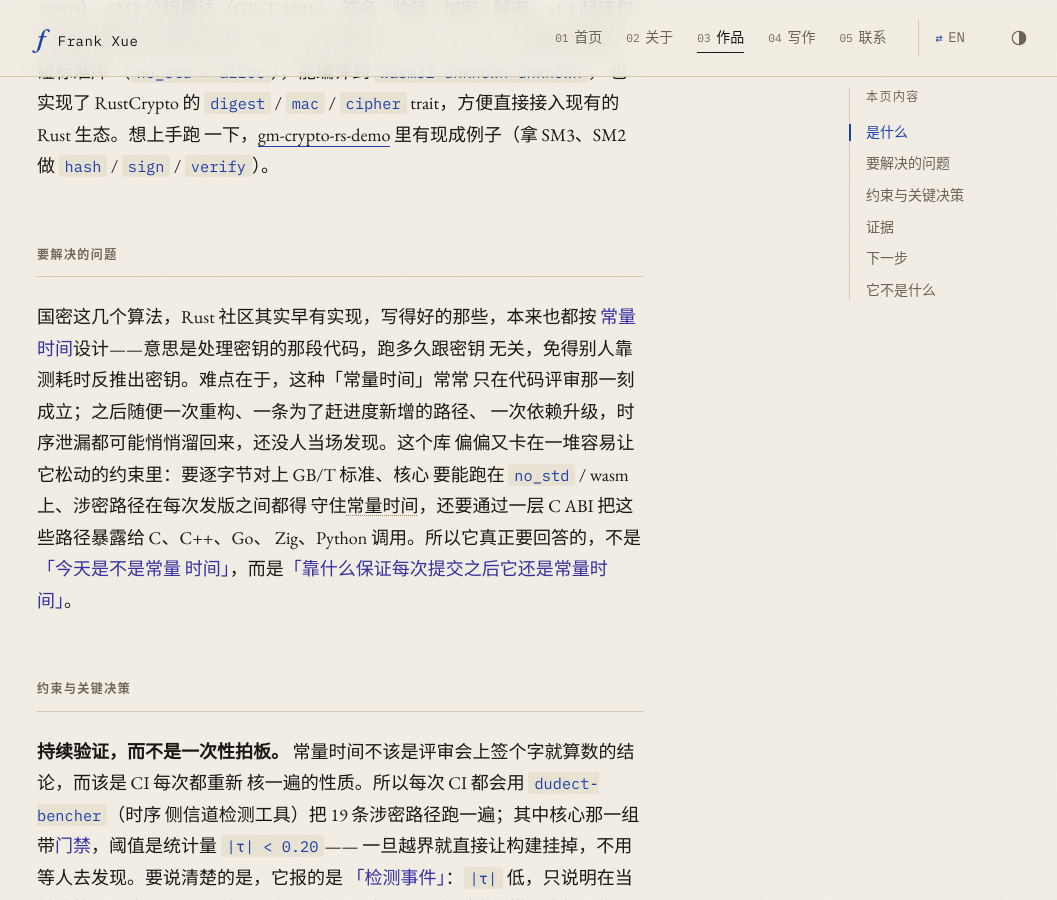
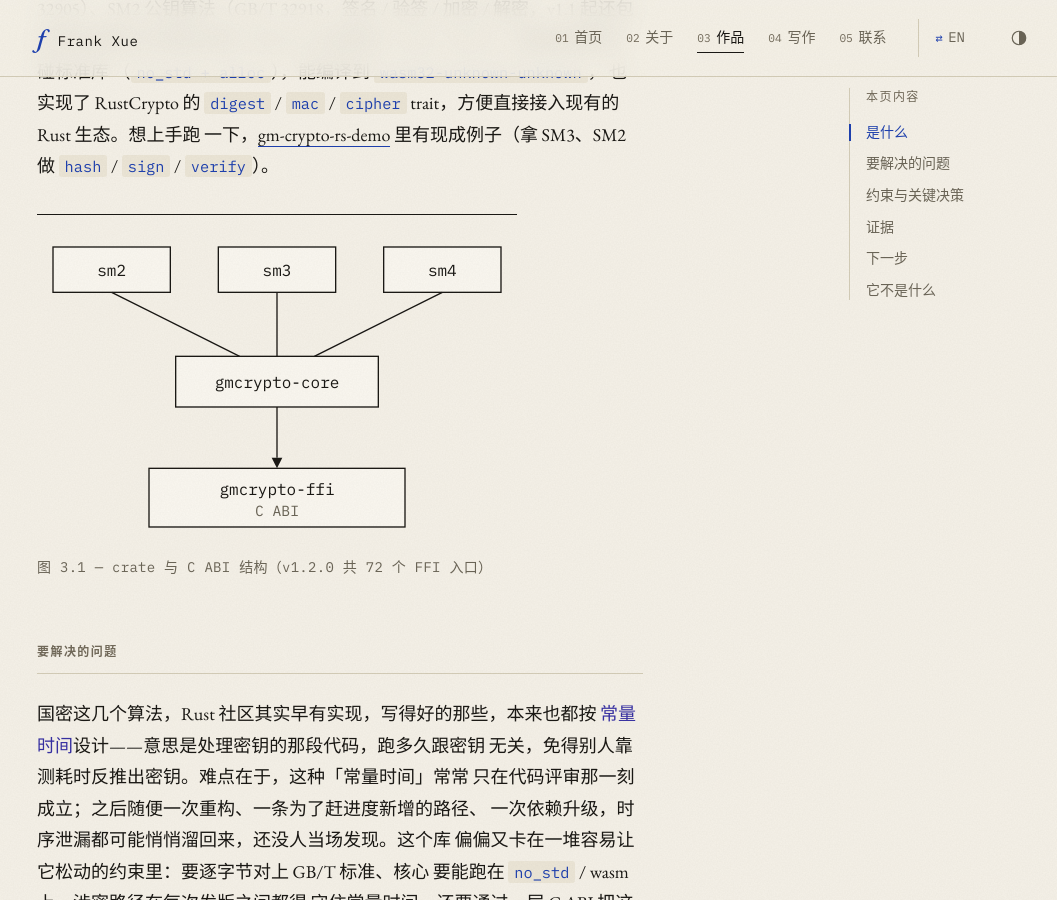
Before and after one commit to frankxue831/frankxue831.github.io, a Jekyll site: the page built from zh/projects/gm-crypto-rs.html, in a window 1280 px wide and 900 px high, scrolled down 1027 px. Shown: the whole window, without its empty margins (101-1158 px from the left). Built offline with Jekyll 4.4.1, drawn with Linux system fonts in a browser that asks for light colours.

Commit message:
feat(figures): gm-crypto-rs crate & C ABI plate (fig. 3.1, EN+ZH)
Co-Authored-By: Claude Fable 5 <noreply@anthropic.com>

```diff
--- a/projects/gm-crypto-rs.html
+++ b/projects/gm-crypto-rs.html
@@ -53,6 +53,11 @@ summary_outcome: "In-CI leak-regression gates for secret-touching paths."
             <code>verify</code> over SM3 and SM2 — lives at
             <a href="https://github.com/frankxue831/gm-crypto-rs-demo" rel="noopener noreferrer">gm-crypto-rs-demo</a>.
         </p>
+
+        <figure class="fig">
+            {% include figures/gm-crypto-crates.svg %}
+            <figcaption class="fig__cap">fig. 3.1 — crate &amp; C ABI surface (72 entry points at v1.2.0)</figcaption>
+        </figure>
 
         <h2>The problem</h2>
         <p>
--- a/zh/projects/gm-crypto-rs.html
+++ b/zh/projects/gm-crypto-rs.html
@@ -51,6 +51,11 @@ summary_outcome: "用 CI 泄漏回归门禁守住涉密路径。"
             里有现成例子（拿 SM3、SM2 做 <code>hash</code> / <code>sign</code> /
             <code>verify</code>）。
         </p>
+
+        <figure class="fig">
+            {% include figures/gm-crypto-crates.svg %}
+            <figcaption class="fig__cap">图 3.1 — crate 与 C ABI 结构（v1.2.0 共 72 个 FFI 入口）</figcaption>
+        </figure>
 
         <h2>要解决的问题</h2>
         <p>
```
Also changed, not shown: _includes/figures/gm-crypto-crates.svg (added).
